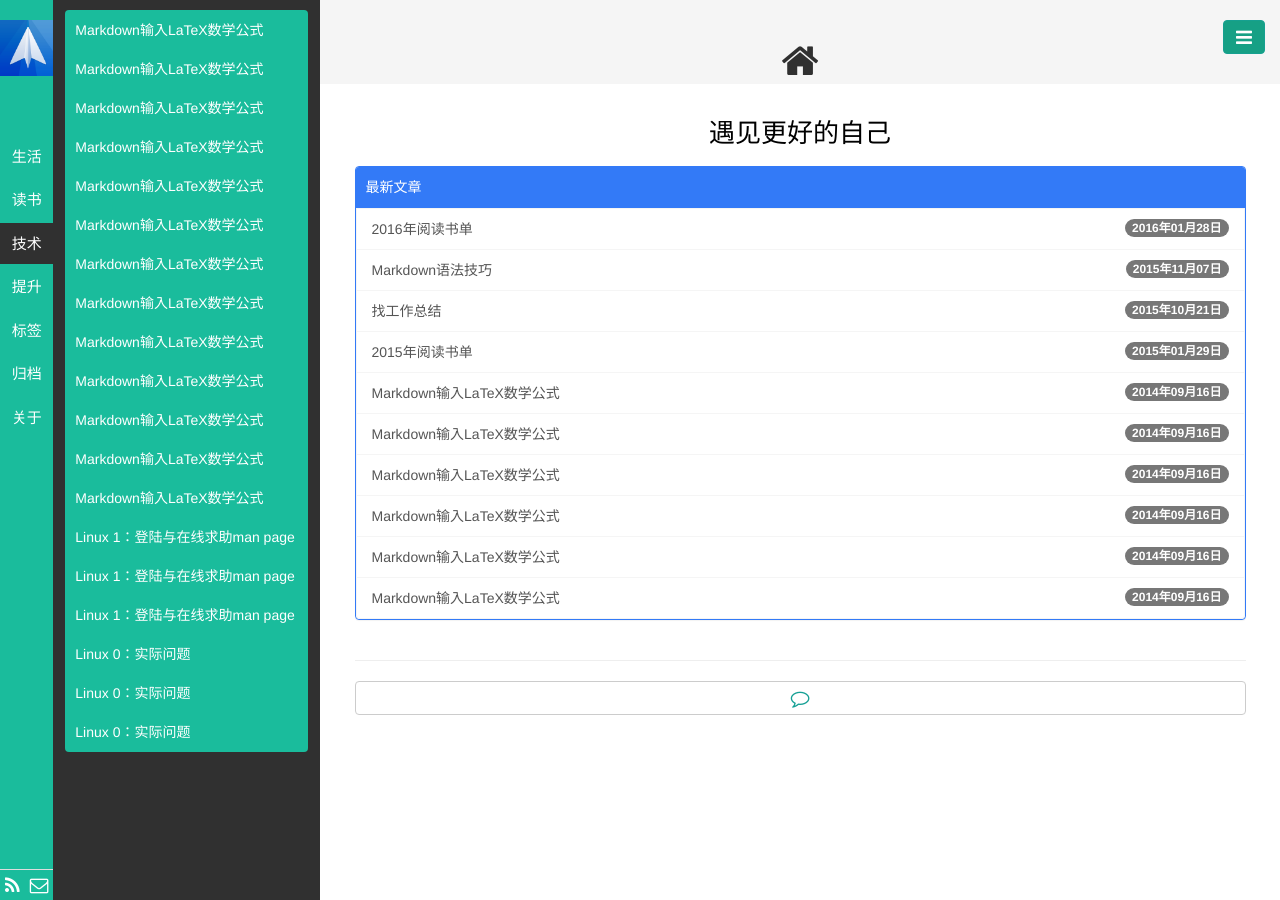
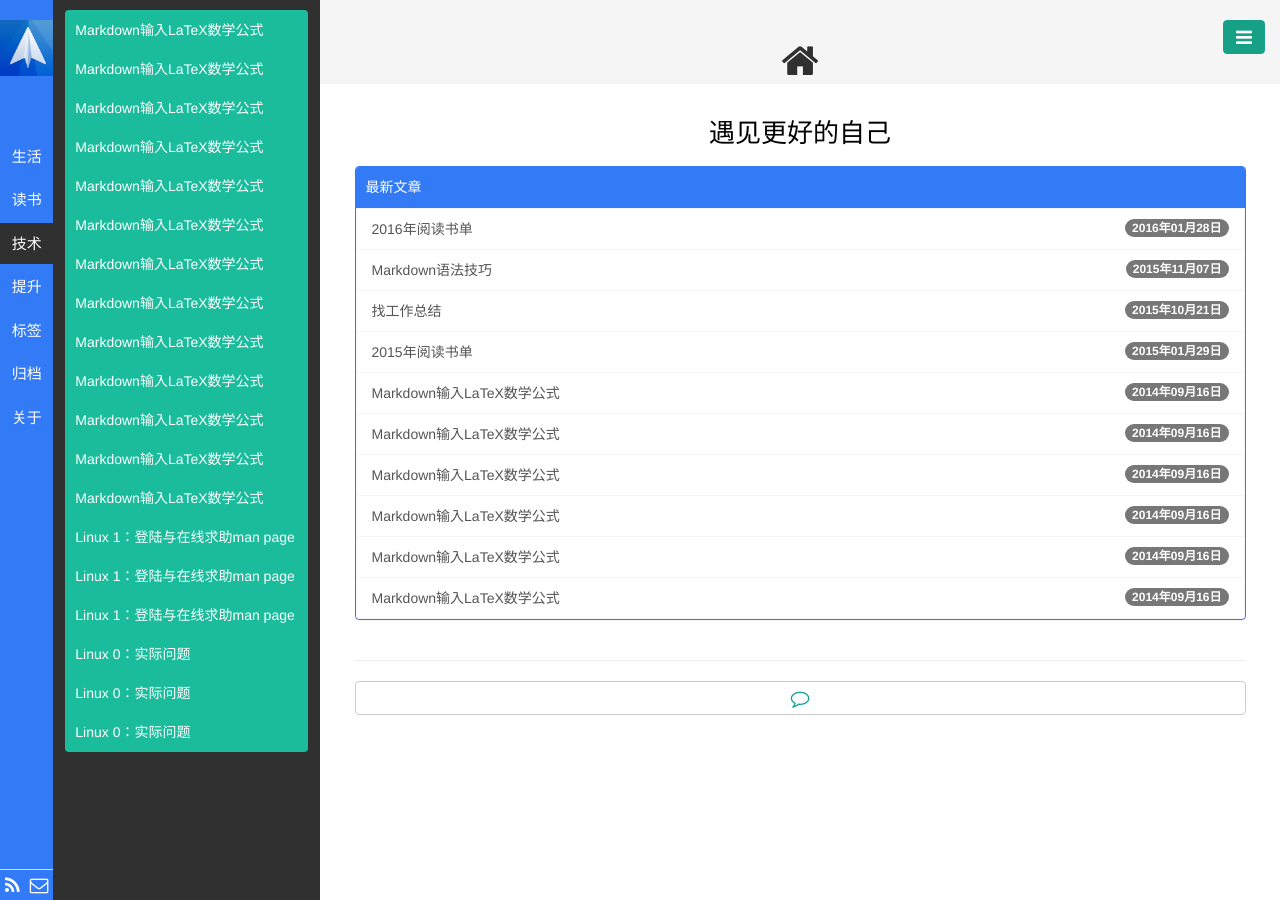
Before and after one commit to NemoTec/NemoTec.github.io, a Jekyll site: the page built from index.html, in a window 1280 px wide. Built offline with Jekyll 4.4.1, drawn with Linux system fonts in a browser that asks for light colours; Markdown is read by kramdown in place of the engine named in the settings; the list of posts is cut into pages by our own code.

Commit message:
modify the aside1 nav color.

```diff
--- a/public/css/base.css
+++ b/public/css/base.css
@@ -22,7 +22,7 @@ body, html {
 
 /* 左侧导航栏 */
 .aside1 {
-  background-color: #1abc9c;
+  background-color: #337af7;
   /*background-image: url(/public/img/bg_grid.jpg);*/
 
   height: 100%;
@@ -43,7 +43,7 @@ body, html {
 
 .aside1> .nav > li > a:hover {
   color:#fff;
-  background-color: #16a085;
+  background-color: #337ab7;
 }
 
 .aside1 > .nav-pills>li.active>a ,.nav-pills>li.active>a:hover,.nav-pills>li.active>a:focus {
```
